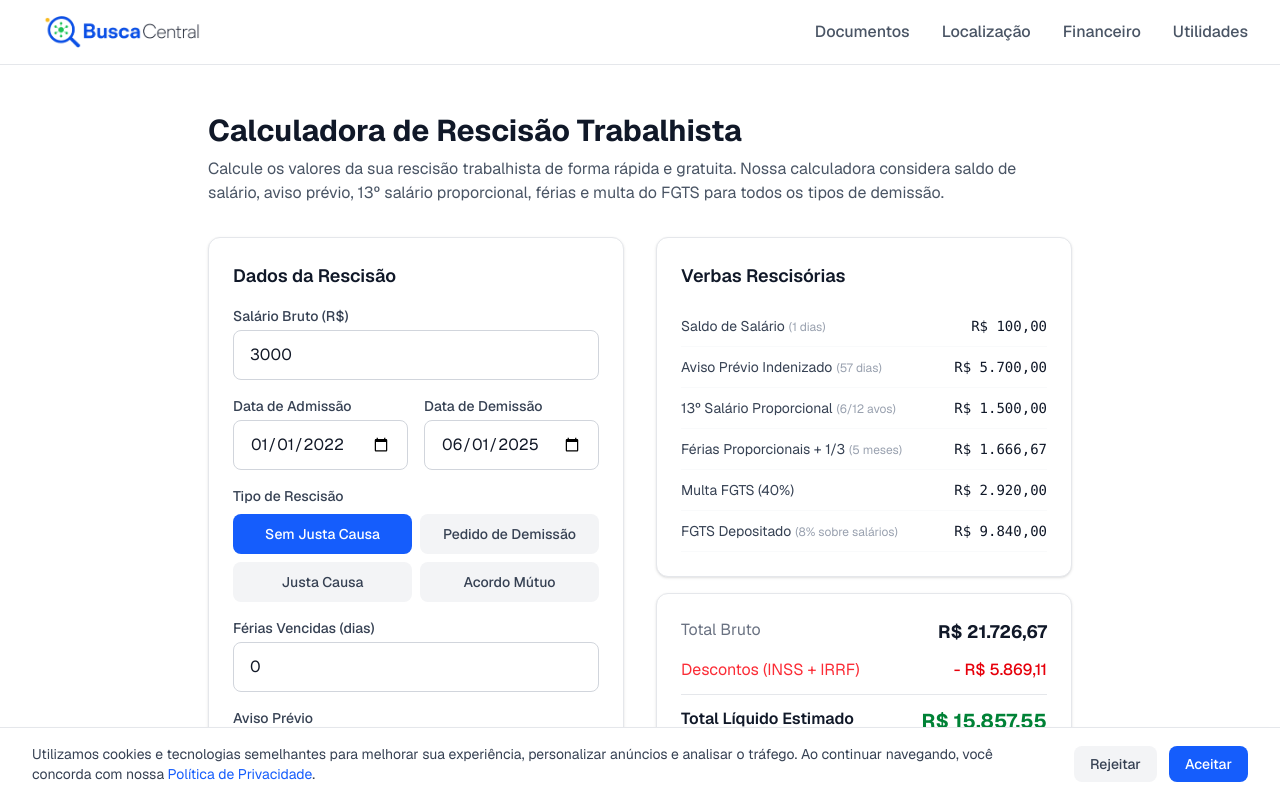
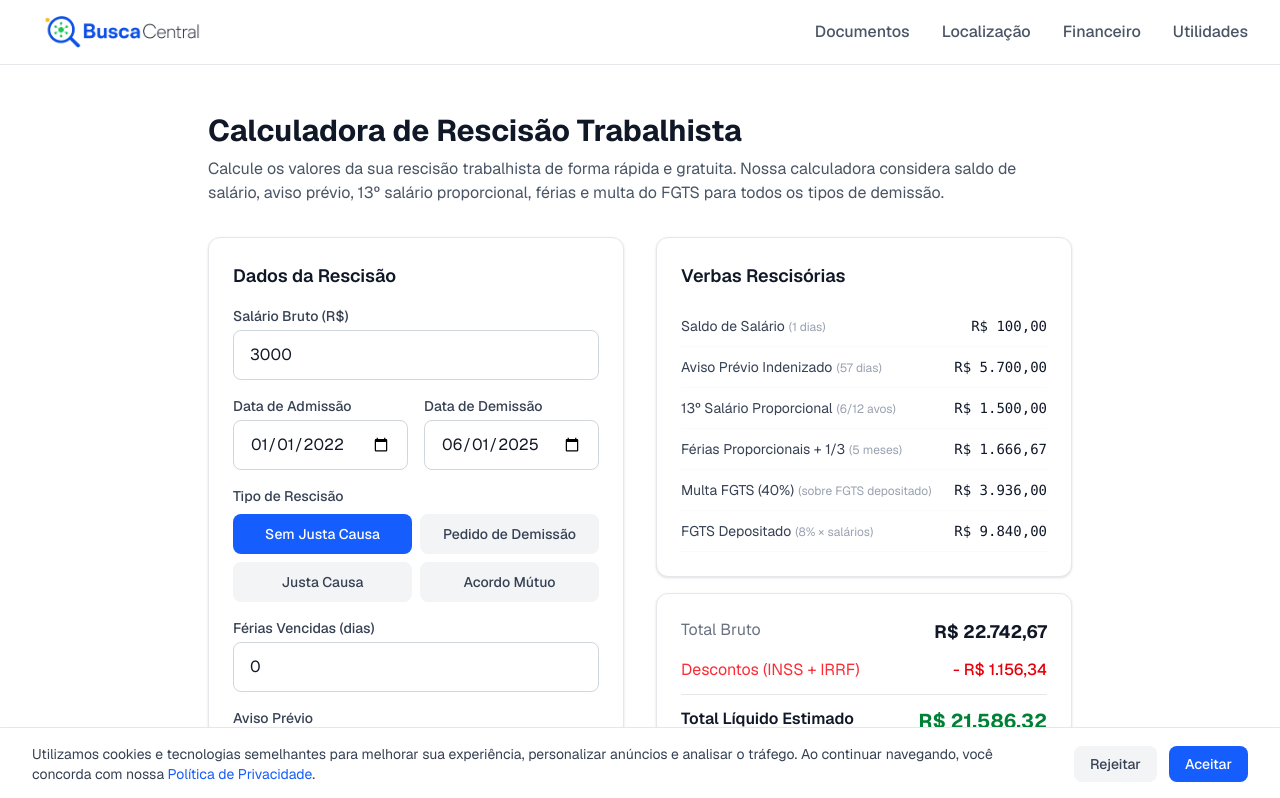
Before and after one commit to buscacentral/buscacentral, a Next.js app: page /financeiro/rescisao-trabalhista in a window 1280 px wide. Shown: the top 798 px of the page. Built offline with nearby package versions, Linux system fonts and the light colour scheme; no server answers.

Commit message:
fix: corrige calculos de rescisao - 13o, ferias, FGTS, INSS/IRRF

```diff
--- a/src/app/financeiro/rescisao-trabalhista/page.tsx
+++ b/src/app/financeiro/rescisao-trabalhista/page.tsx
@@ -4,7 +4,6 @@ import { useState, useMemo } from 'react';
 
 const parseBRL = (v: string) => parseFloat(v.replace(/[^\d,]/g, '').replace(',', '.')) || 0;
 const formatCurrency = (v: number) => v.toLocaleString('pt-BR', { style: 'currency', currency: 'BRL' });
-const formatDateBR = (d: Date) => d.toLocaleDateString('pt-BR');
 
 type TipoRescisao = 'sem-justa-causa' | 'pedido-demissao' | 'justa-causa' | 'acordo-mutuo';
 type TipoAviso = 'trabalhado' | 'indenizado';
@@ -51,10 +50,6 @@ function diasNoMes(d: Date): number {
   return new Date(d.getFullYear(), d.getMonth() + 1, 0).getDate();
 }
 
-function diasTrabalhados(dDemissao: Date): number {
-  return dDemissao.getDate();
-}
-
 function calcularAvisoPrevio(mesesTrabalho: number): number {
   let dias = 30;
   if (mesesTrabalho > 12) dias += Math.floor((mesesTrabalho - 12) / 3) * 3;
@@ -73,6 +68,7 @@ interface Resultado {
   descontos: number;
   totalLiquido: number;
   fgtsSaque: number;
+  fgtsTotal: number;
   temSeguroDesemprego: boolean;
 }
 
@@ -93,16 +89,21 @@ export default function RescisaoTrabalhista() {
     if (isNaN(admissao.getTime()) || isNaN(demissao.getTime()) || demissao <= admissao) return null;
 
     const mesesTrab = mesesEntre(admissao, demissao);
-    const anosTrab = mesesTrab / 12;
-    const diasTrab = diasTrabalhados(demissao);
+    const diasTrab = demissao.getDate();
     const diasMes = diasNoMes(demissao);
+    const mesesNoAno = demissao.getMonth() + 1;
+    const mesesParaFerias = mesesTrab % 12 || 12;
+
     const saldoSalario = (sal / diasMes) * diasTrab;
     const avisoDias = calcularAvisoPrevio(mesesTrab);
     const avisoPrevio = (sal / 30) * avisoDias;
-    const decimoTerceiro = (sal / 12) * (demissao.getMonth() + 1);
-    const feriasProporcionais = (sal / 12) * ((mesesTrab % 12) || 12 > 12 ? mesesTrab % 12 : mesesTrab % 12);
-    const feriasVenc = parseBRL(feriasVencidas) > 0 ? sal : 0;
-    const umTercoFerias = feriasProporcionais / 3 + feriasVenc / 3;
+    const decimoTerceiro = (sal / 12) * mesesNoAno;
+    const feriasProporcionais = (sal / 12) * mesesParaFerias;
+    const umTercoFerias = feriasProporcionais / 3;
+    const feriasVencValor = parseBRL(feriasVencidas) > 0 ? sal : 0;
+    const umTercoFeriasVenc = feriasVencValor / 3;
+
+    const fgtsTotal = sal * mesesTrab * 0.08;
 
     const verbas: Verba[] = [];
     let totalBruto = 0;
@@ -113,30 +114,29 @@ export default function RescisaoTrabalhista() {
       const vals: Verba[] = [
         { nome: 'Saldo de Salário', valor: saldoSalario, descricao: `${diasTrab} dias` },
         { nome: 'Aviso Prévio Indenizado', valor: avisoPrevio, descricao: `${avisoDias} dias` },
-        { nome: '13º Salário Proporcional', valor: decimoTerceiro, descricao: `${demissao.getMonth() + 1}/12 avos` },
-        { nome: 'Férias Proporcionais + 1/3', valor: feriasProporcionais + feriasProporcionais / 3, descricao: `${mesesTrab % 12 || 12} meses` },
+        { nome: '13º Salário Proporcional', valor: decimoTerceiro, descricao: `${mesesNoAno}/12 avos` },
+        { nome: 'Férias Proporcionais + 1/3', valor: feriasProporcionais + umTercoFerias, descricao: `${mesesParaFerias} meses` },
       ];
-      if (feriasVenc > 0) vals.push({ nome: 'Férias Vencidas + 1/3', valor: feriasVenc + feriasVenc / 3 });
-      const fgtsBase = saldoSalario + avisoPrevio + decimoTerceiro;
-      const multaFgts = fgtsBase * 0.4;
-      vals.push({ nome: 'Multa FGTS (40%)', valor: multaFgts });
-      vals.push({ nome: 'FGTS Depositado', valor: sal * mesesTrab * 0.08, descricao: '8% sobre salários' });
+      if (feriasVencValor > 0) vals.push({ nome: 'Férias Vencidas + 1/3', valor: feriasVencValor + umTercoFeriasVenc });
+      vals.push({ nome: 'Multa FGTS (40%)', valor: fgtsTotal * 0.4, descricao: 'sobre FGTS depositado' });
+      vals.push({ nome: 'FGTS Depositado', valor: fgtsTotal, descricao: '8% × salários' });
 
       for (const v of vals) totalBruto += v.valor;
-      fgtsSaque = sal * mesesTrab * 0.08;
+      fgtsSaque = fgtsTotal;
       temSeguroDesemprego = true;
       verbas.push(...vals);
     } else if (tipo === 'pedido-demissao') {
       const vals: Verba[] = [
         { nome: 'Saldo de Salário', valor: saldoSalario, descricao: `${diasTrab} dias` },
-        { nome: '13º Salário Proporcional', valor: decimoTerceiro, descricao: `${demissao.getMonth() + 1}/12 avos` },
-        { nome: 'Férias Proporcionais + 1/3', valor: feriasProporcionais + feriasProporcionais / 3 },
+        { nome: '13º Salário Proporcional', valor: decimoTerceiro, descricao: `${mesesNoAno}/12 avos` },
+        { nome: 'Férias Proporcionais + 1/3', valor: feriasProporcionais + umTercoFerias },
       ];
-      if (feriasVenc > 0) vals.push({ nome: 'Férias Vencidas + 1/3', valor: feriasVenc + feriasVenc / 3 });
+      if (feriasVencValor > 0) vals.push({ nome: 'Férias Vencidas + 1/3', valor: feriasVencValor + umTercoFeriasVenc });
       if (aviso === 'indenizado') {
         vals.push({ nome: 'Desconto Aviso Prévio', valor: -avisoPrevio, descricao: 'Não cumprido' });
       }
-      vals.push({ nome: 'FGTS (sem multa)', valor: sal * mesesTrab * 0.08 });
+      vals.push({ nome: 'FGTS (sem multa)', valor: fgtsTotal, descricao: 'depositado' });
+
       for (const v of vals) totalBruto += v.valor;
       fgtsSaque = 0;
       temSeguroDesemprego = false;
@@ -145,7 +145,7 @@ export default function RescisaoTrabalhista() {
       const vals: Verba[] = [
         { nome: 'Saldo de Salário', valor: saldoSalario, descricao: `${diasTrab} dias` },
       ];
-      if (feriasVenc > 0) vals.push({ nome: 'Férias Vencidas + 1/3', valor: feriasVenc + feriasVenc / 3 });
+      if (feriasVencValor > 0) vals.push({ nome: 'Férias Vencidas + 1/3', valor: feriasVencValor + umTercoFeriasVenc });
       for (const v of vals) totalBruto += v.valor;
       fgtsSaque = 0;
       temSeguroDesemprego = false;
@@ -154,21 +154,20 @@ export default function RescisaoTrabalhista() {
       const vals: Verba[] = [
         { nome: 'Saldo de Salário', valor: saldoSalario, descricao: `${diasTrab} dias` },
         { nome: 'Aviso Prévio (50%)', valor: avisoPrevio * 0.5, descricao: `${avisoDias} dias × 50%` },
-        { nome: '13º Salário Proporcional', valor: decimoTerceiro },
-        { nome: 'Férias Proporcionais + 1/3', valor: feriasProporcionais + feriasProporcionais / 3 },
+        { nome: '13º Salário Proporcional', valor: decimoTerceiro, descricao: `${mesesNoAno}/12 avos` },
+        { nome: 'Férias Proporcionais + 1/3', valor: feriasProporcionais + umTercoFerias },
       ];
-      if (feriasVenc > 0) vals.push({ nome: 'Férias Vencidas + 1/3', valor: feriasVenc + feriasVenc / 3 });
-      const fgtsBase = saldoSalario + avisoPrevio * 0.5 + decimoTerceiro;
-      vals.push({ nome: 'Multa FGTS (20%)', valor: fgtsBase * 0.2 });
+      if (feriasVencValor > 0) vals.push({ nome: 'Férias Vencidas + 1/3', valor: feriasVencValor + umTercoFeriasVenc });
+      vals.push({ nome: 'Multa FGTS (20%)', valor: fgtsTotal * 0.2, descricao: 'sobre FGTS depositado' });
       for (const v of vals) totalBruto += v.valor;
-      fgtsSaque = sal * mesesTrab * 0.08 * 0.8;
+      fgtsSaque = fgtsTotal * 0.8;
       temSeguroDesemprego = false;
       verbas.push(...vals);
     }
 
-    const baseDesconto = Math.max(totalBruto, 0);
-    const inss = calcularINSS(baseDesconto);
-    const irrf = calcularIRRF(baseDesconto - inss);
+    const baseTributavel = saldoSalario + avisoPrevio;
+    const inss = calcularINSS(baseTributavel);
+    const irrf = calcularIRRF(baseTributavel - inss);
     const descontos = inss + irrf;
 
     return {
@@ -177,6 +176,7 @@ export default function RescisaoTrabalhista() {
       descontos,
       totalLiquido: totalBruto - descontos,
       fgtsSaque,
+      fgtsTotal,
       temSeguroDesemprego,
     };
   }, [salario, dataAdmissao, dataDemissao, tipo, feriasVencidas, aviso]);
@@ -286,6 +286,7 @@ export default function RescisaoTrabalhista() {
               <div className="bg-blue-50 border border-blue-200 rounded-xl p-5">
                 <h3 className="text-sm font-semibold text-blue-800 mb-2">Informações Adicionais</h3>
                 <ul className="text-sm text-blue-700 space-y-1">
+                  <li>FGTS total depositado: {formatCurrency(resultado.fgtsTotal)}</li>
                   {resultado.fgtsSaque > 0 && <li>FGTS disponível para saque: {formatCurrency(resultado.fgtsSaque)}</li>}
                   <li>Seguro-desemprego: {resultado.temSeguroDesemprego ? 'Sim ✅' : 'Não disponível'}</li>
                   {tipo === 'acordo-mutuo' && <li>Saque de 80% do FGTS permitido</li>}
```
